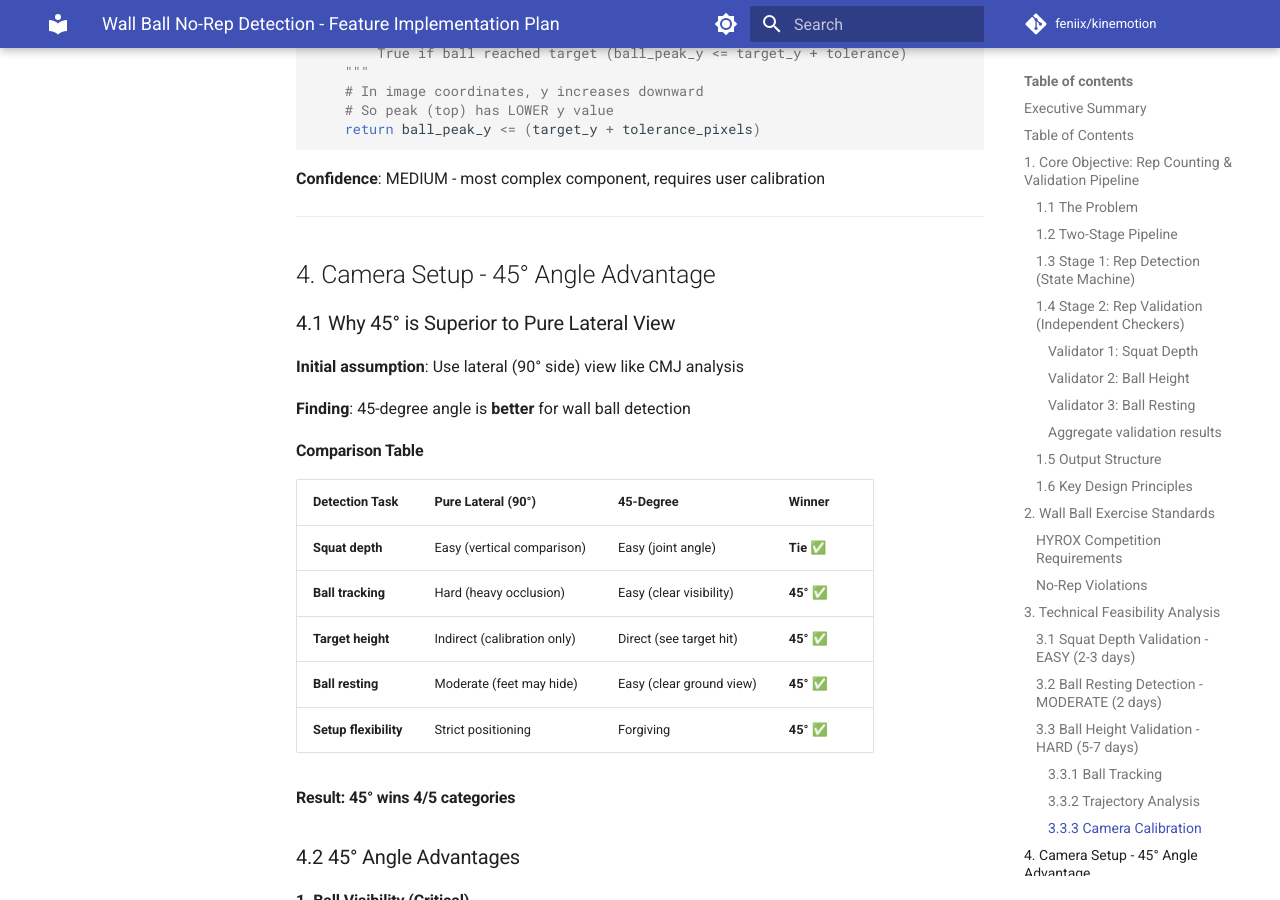
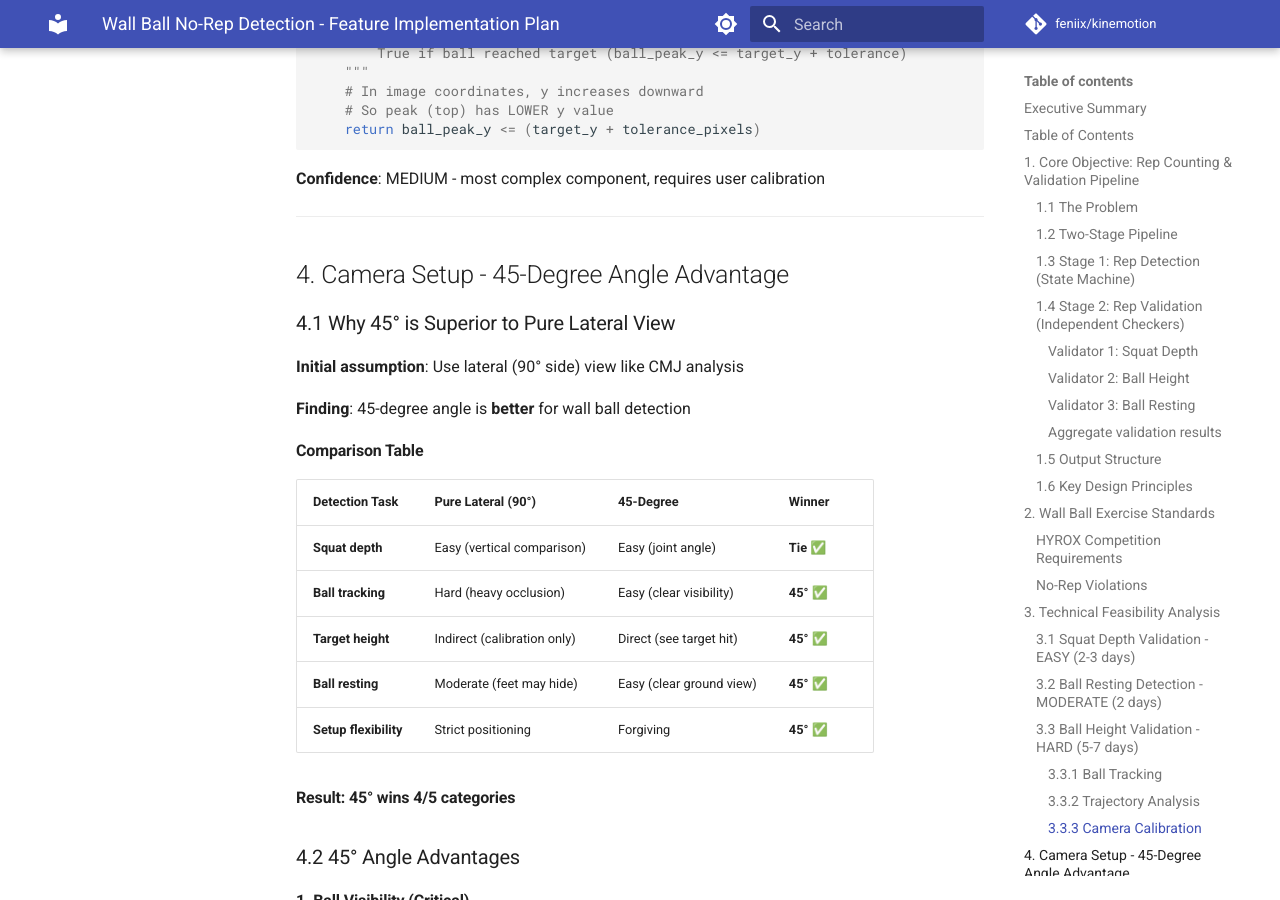
Before and after one commit to feniix/kinemotion, an MkDocs documentation site: the page built from docs/development/wallball-norep-detection.md, in a window 1280 px wide and 900 px high, scrolled down 17994 px. Built offline with MkDocs 1.6.1 and Material for MkDocs 9.7.7, drawn with Linux system fonts in a browser that asks for light colours; comment, search, counter and statistics services are not loaded; some of the changed text lies outside the part shown.

```diff
--- a/docs/development/wallball-norep-detection.md
+++ b/docs/development/wallball-norep-detection.md
@@ -26,7 +26,7 @@ ______________________________________________________________________
 1. [Core Objective: Rep Counting & Validation Pipeline](#1-core-objective-rep-counting--validation-pipeline)
 1. [Wall Ball Exercise Standards](#2-wall-ball-exercise-standards)
 1. [Technical Feasibility Analysis](#3-technical-feasibility-analysis)
-1. [Camera Setup - 45° Angle Advantage](#4-camera-setup---45-angle-advantage)
+1. [Camera Setup - 45-Degree Angle Advantage](#4-camera-setup---45-degree-angle-advantage)
 1. [Proposed Architecture](#5-proposed-architecture)
 1. [Implementation Phases](#6-implementation-phases)
 1. [Technical Challenges & Mitigation](#7-technical-challenges--mitigation)
@@ -885,7 +885,7 @@ def validate_ball_height(
 
 ______________________________________________________________________
 
-## 4. Camera Setup - 45° Angle Advantage
+## 4. Camera Setup - 45-Degree Angle Advantage
 
 ### 4.1 Why 45° is Superior to Pure Lateral View
 
```
Also changed, not shown: docs/strategy/agent-assessments/CONSOLIDATED/01-agent-consensus.md (+1 -1 lines), docs/strategy/agent-assessments/CONSOLIDATED/02-critical-findings.md (+1 -1 lines), docs/strategy/agent-assessments/CONSOLIDATED/README.md (+1 -2 lines).
